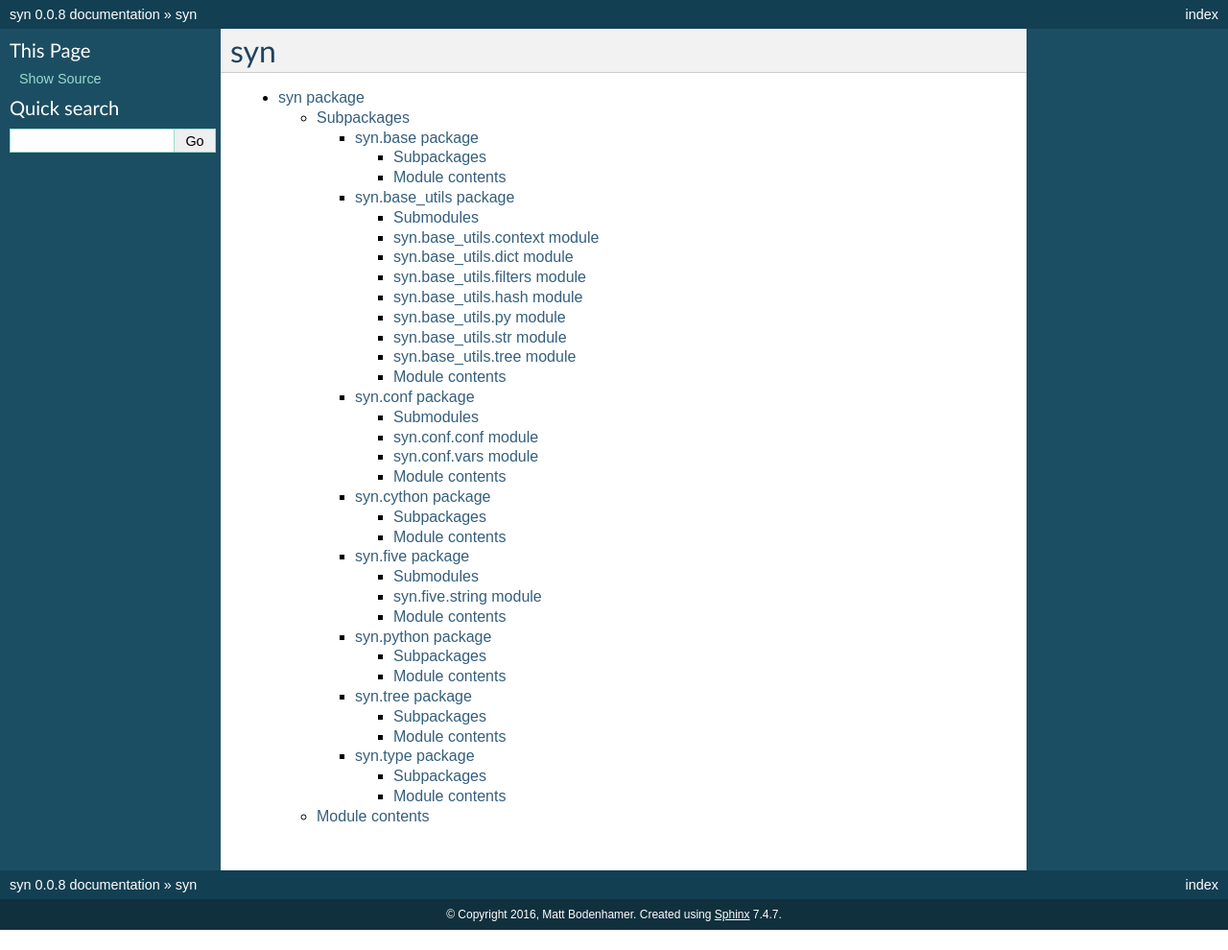
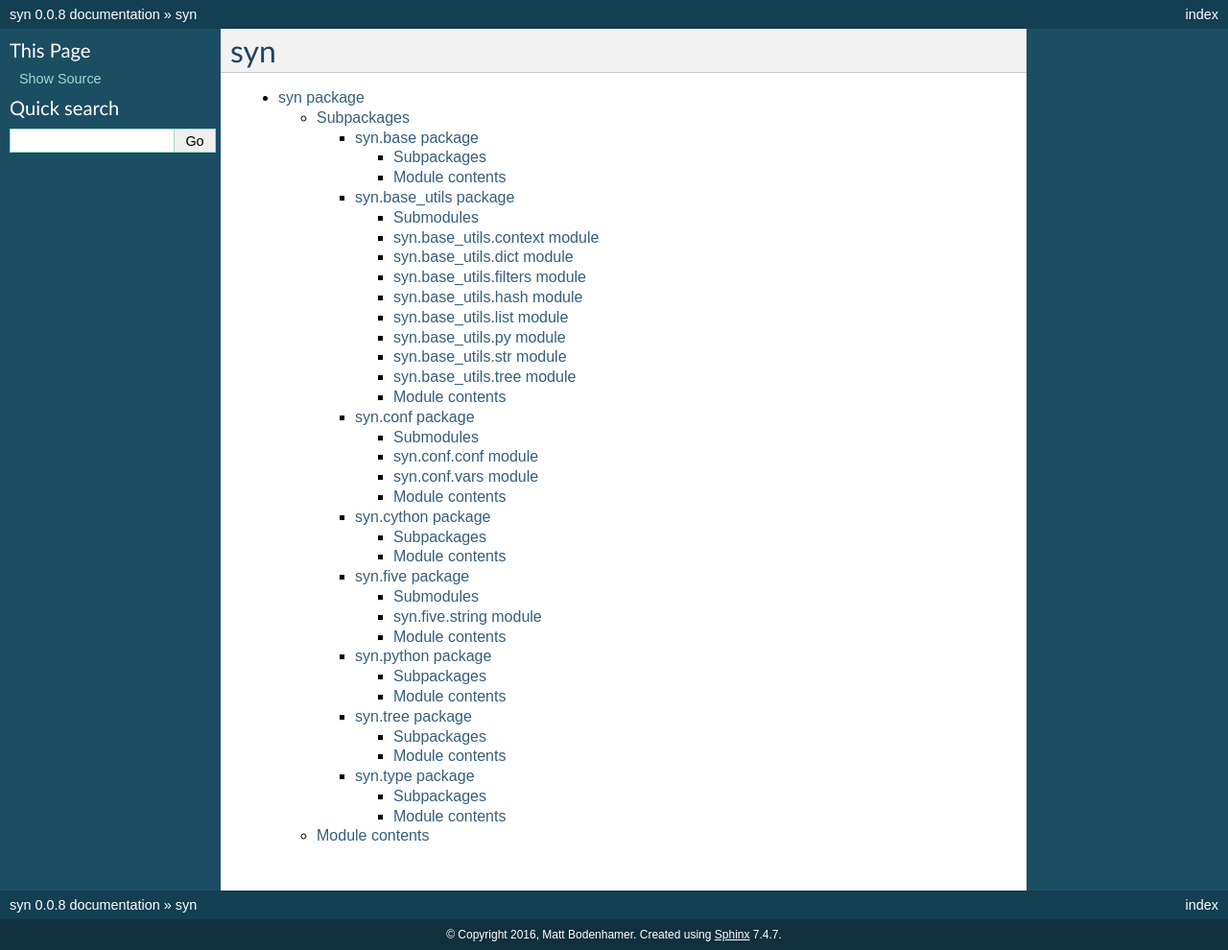
Before and after one commit to mbodenhamer/syn, a Sphinx documentation site: the page built from docs/modules.rst, in a window 1280 px wide. Shown: the whole page at 96% size. Built offline with Sphinx 7.4.7, drawn with Linux system fonts in a browser that asks for light colours; pages that are not in the unit, such as notebooks, are missing from menus; before the commit the page ends 969 px from its top, so only the background shows below that.

Commit message:
Updating docs

```diff
--- a/docs/syn.base_utils.rst
+++ b/docs/syn.base_utils.rst
@@ -36,6 +36,14 @@ syn.base_utils.hash module
     :undoc-members:
     :show-inheritance:
 
+syn.base_utils.list module
+--------------------------
+
+.. automodule:: syn.base_utils.list
+    :members:
+    :undoc-members:
+    :show-inheritance:
+
 syn.base_utils.py module
 ------------------------
 
```
